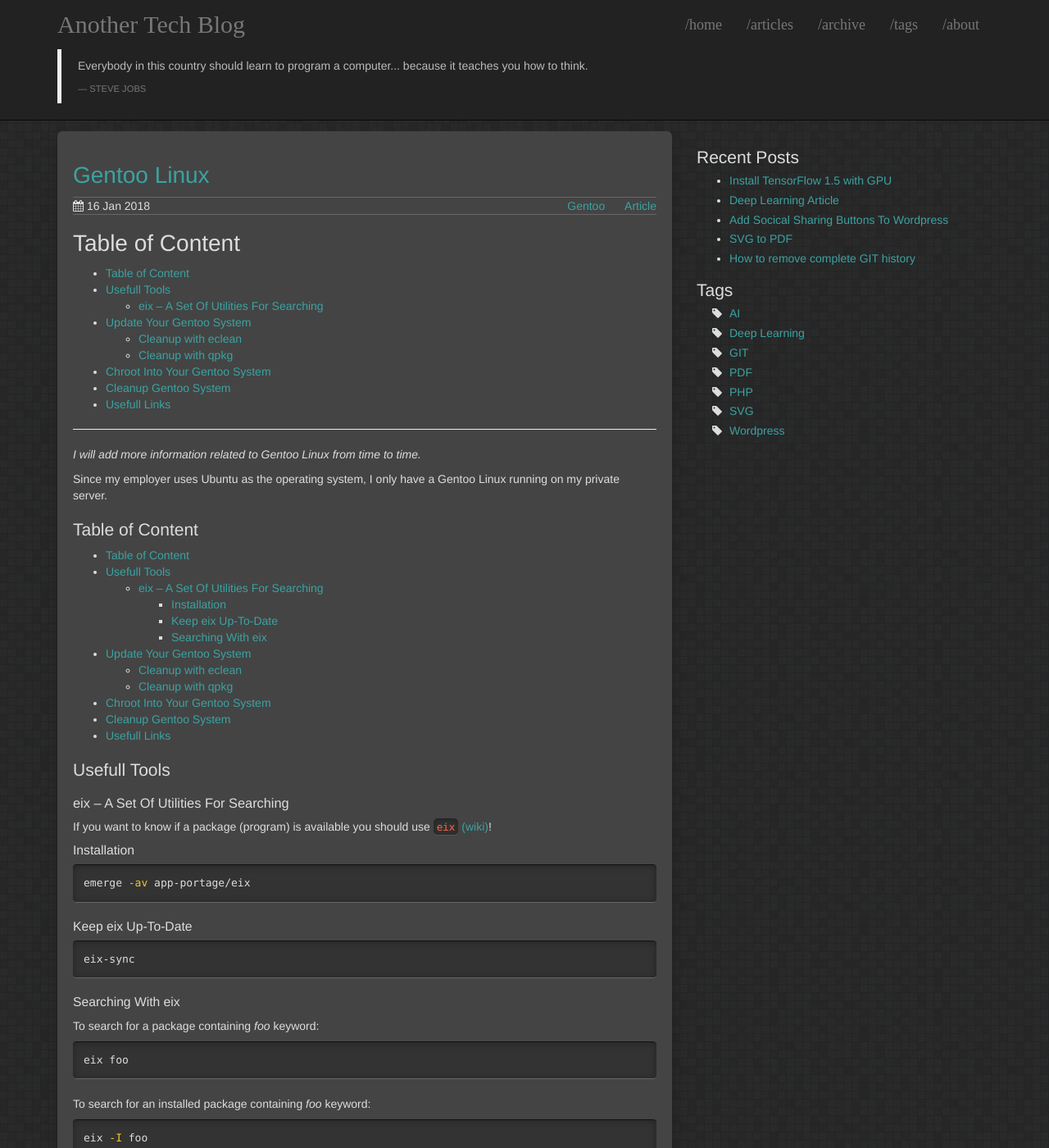
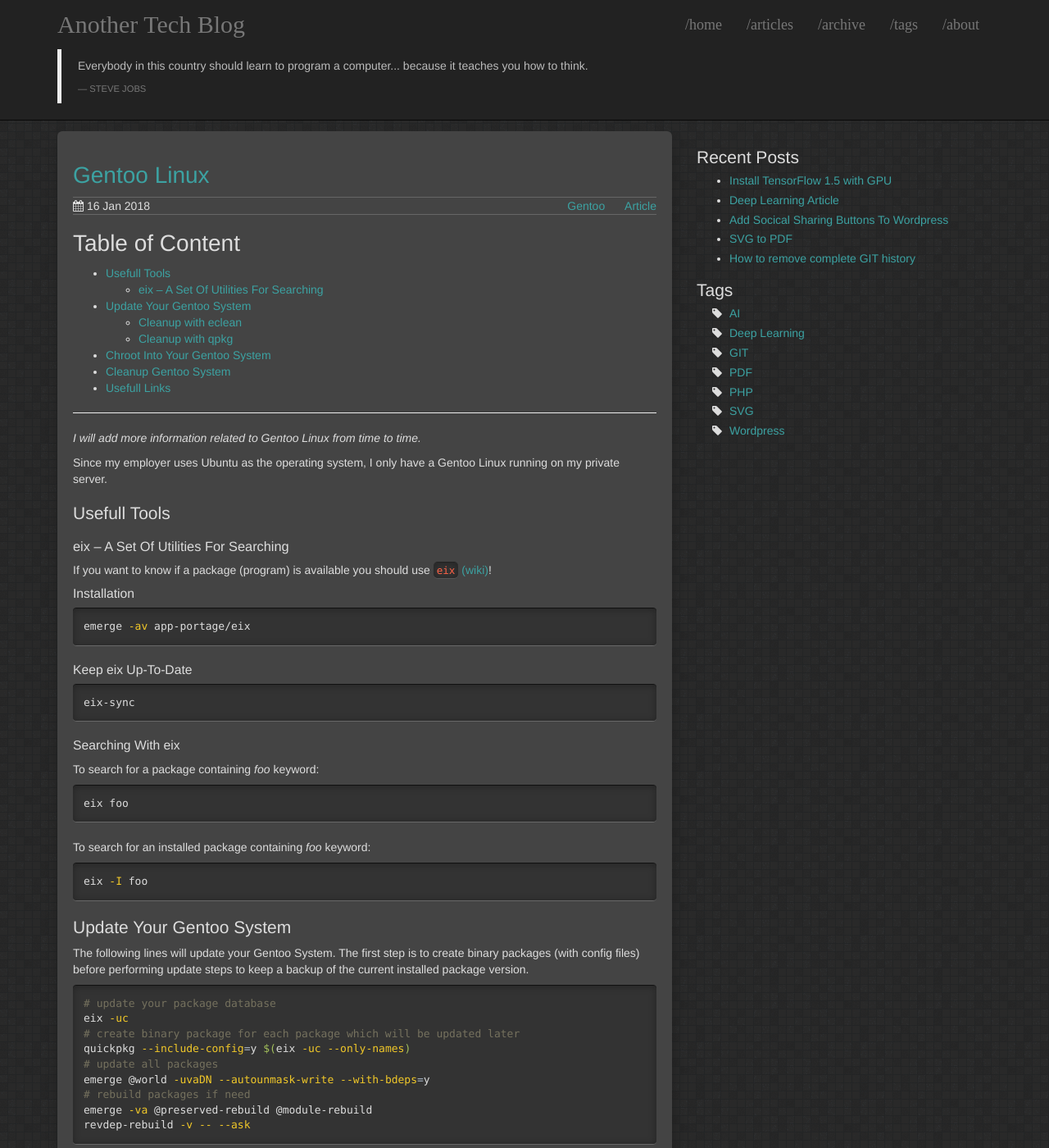
Before and after one commit to davidmainzer/davidmainzer.github.io, a Jekyll site: the page built from _articles/Gentoo_Linux.md, in a window 1280 px wide and 1400 px high. Shown: the whole window at 82% size. Built offline with Jekyll 4.4.1, drawn with Linux system fonts in a browser that asks for light colours.

Commit message:
Update Gentoo_Linux.md

```diff
--- a/_articles/Gentoo_Linux.md
+++ b/_articles/Gentoo_Linux.md
@@ -13,10 +13,6 @@ tags:
 *I will add more information related to Gentoo Linux from time to time.*
 
 Since my employer uses Ubuntu as the operating system, I only have a Gentoo Linux running on my private server.
-
-## Table of Content
-* TOC
-{:toc}
 
 ## Usefull Tools
 
```
